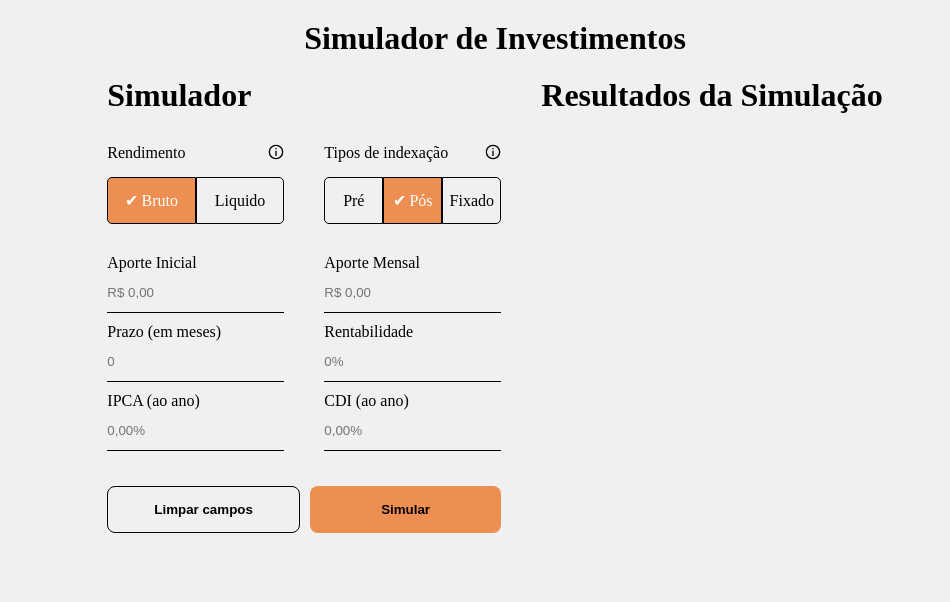
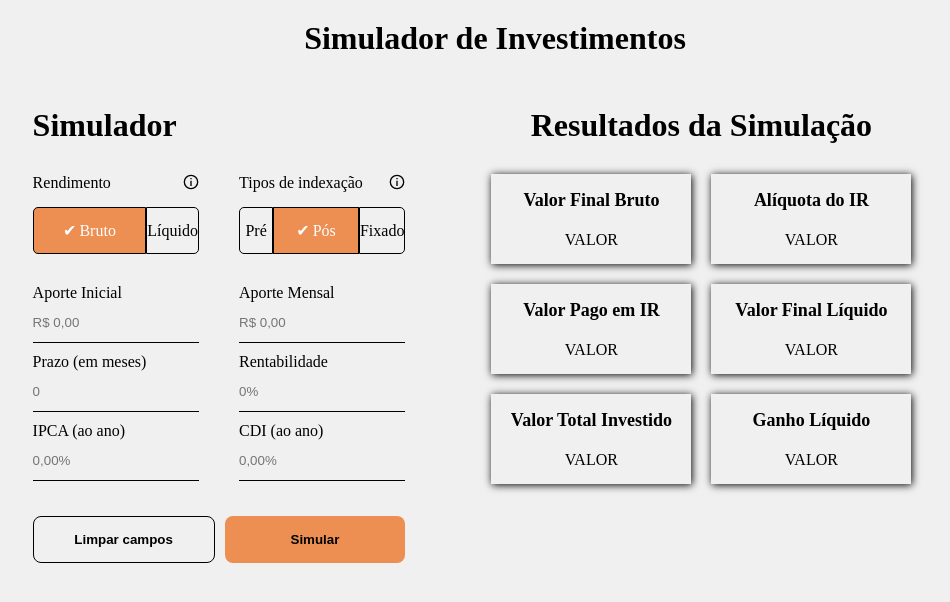
Before and after one commit to brunocabralg35/eqi-investimentos, a React (Create React App) app: page / in a window 1280 px wide. Shown: the top 602 px of the page, without its empty margins (145-1095 px from the left). Built offline with nearby package versions, Linux system fonts and the light colour scheme.

Commit message:
changed option buttons & the width of the column, created result cards

```diff
--- a/src/App.js
+++ b/src/App.js
@@ -16,10 +16,10 @@ function App() {
                 <GrCircleInformation />
               </div>
               <div className="option-box-1">
-                <input type="radio" name="question-1" value="bruto" id="bruto" checked/>
+                <input type="radio" name="question-1" value="bruto" id="bruto" checked />
                 <label for="bruto" id="bru">Bruto</label>
-                <input type="radio" name="question-1" value="liquido" id="liquido"/>
-                <label for="liquido" id="liq">Liquido</label>
+                <input type="radio" name="question-1" value="liquido" id="liquido" />
+                <label for="liquido" id="liq">Líquido</label>
               </div>
               <label for="aporte-inicial">Aporte Inicial</label>
               <input type="number" name="aporte-inicial" placeholder="R$ 0,00" />
@@ -34,11 +34,11 @@ function App() {
                 <GrCircleInformation />
               </div>
               <div className="option-box-2">
-                <input type="radio" name="question-2" value="pre" id="pre"/>
+                <input type="radio" name="question-2" value="pre" id="pre" />
                 <label for="pre" id="pr">Pré</label>
-                <input type="radio" name="question-2" value="pos" id="pos" checked/>
+                <input type="radio" name="question-2" value="pos" id="pos" checked />
                 <label for="pos" id="po">Pós</label>
-                <input type="radio" name="question-2" value="fixado" id="fixado"/>
+                <input type="radio" name="question-2" value="fixado" id="fixado" />
                 <label for="fixado" id="fix">Fixado</label>
               </div>
               <label for="aporte-mensal">Aporte Mensal</label>
@@ -57,6 +57,22 @@ function App() {
 
         <div className="Resultados">
           <h1>Resultados da Simulação</h1>
+          <div className="cards">
+            <div className="card">
+              <h2>Valor Final Bruto</h2>
+              <p>VALOR</p>
+            </div>
+            <div className="card"><h2>Alíquota do IR</h2>
+              <p>VALOR</p></div>
+            <div className="card"><h2>Valor Pago em IR</h2>
+              <p>VALOR</p></div>
+            <div className="card"><h2>Valor Final Líquido</h2>
+              <p>VALOR</p></div>
+            <div className="card"><h2>Valor Total Investido</h2>
+              <p>VALOR</p></div>
+            <div className="card"><h2>Ganho Líquido</h2>
+              <p>VALOR</p></div>
+          </div>
         </div>
 
       </div>
--- a/src/Styles/style.css
+++ b/src/Styles/style.css
@@ -32,6 +32,7 @@
       -ms-flex-direction: row;
           flex-direction: row;
   gap: 40px;
+  margin-top: 30px;
 }
 
 .simulator {
@@ -54,7 +55,6 @@
   display: -ms-flexbox;
   display: flex;
   margin-bottom: 25px;
-  width: 100%;
   gap: 40px;
 }
 
@@ -83,6 +83,7 @@
 .simulator .box-simulator .option-box-1 input:checked + label, .simulator .box-simulator .option-box-2 input:checked + label {
   background-color: #ED8E53;
   color: white;
+  width: 80%;
 }
 
 .simulator .box-simulator .option-box-1 input:checked + label::before, .simulator .box-simulator .option-box-2 input:checked + label::before {
@@ -105,7 +106,7 @@
   -webkit-box-align: center;
       -ms-flex-align: center;
           align-items: center;
-  width: 100%;
+  width: 4vw;
   height: 45px;
   border: 1px solid black;
   cursor: pointer;
@@ -137,6 +138,10 @@
   border-bottom-right-radius: 5px;
 }
 
+.simulator .box-simulator .col-1 {
+  width: 13vw;
+}
+
 .simulator .box-simulator .col-1 input[type="number"] {
   margin-bottom: 10px;
   border: none;
@@ -144,6 +149,7 @@
   background-color: transparent;
   height: 40px;
   display: block;
+  width: 100%;
 }
 
 .simulator .box-simulator .col-1 input[type="number"]::-webkit-input-placeholder {
@@ -166,6 +172,10 @@
   padding: 0px;
 }
 
+.simulator .box-simulator .col-2 {
+  width: 13vw;
+}
+
 .simulator .box-simulator .col-2 input[type="number"] {
   margin-bottom: 10px;
   border: none;
@@ -173,6 +183,7 @@
   background-color: transparent;
   height: 40px;
   display: block;
+  width: 100%;
 }
 
 .simulator input[type=number]::-webkit-inner-spin-button {
@@ -232,6 +243,58 @@
 }
 
 .Resultados {
-  width: 50%;
+  width: 40vw;
+  border-radius: 10px;
+  -webkit-box-sizing: border-box;
+          box-sizing: border-box;
+  -webkit-box-align: center;
+      -ms-flex-align: center;
+          align-items: center;
+  display: -webkit-box;
+  display: -ms-flexbox;
+  display: flex;
+  -webkit-box-orient: vertical;
+  -webkit-box-direction: normal;
+      -ms-flex-direction: column;
+          flex-direction: column;
+}
+
+.Resultados .cards {
+  margin-top: 30px;
+  display: -webkit-box;
+  display: -ms-flexbox;
+  display: flex;
+  -ms-flex-wrap: wrap;
+      flex-wrap: wrap;
+  gap: 20px;
+  -webkit-box-pack: center;
+      -ms-flex-pack: center;
+          justify-content: center;
+}
+
+.Resultados .cards .card {
+  background-color: #f0f0f0;
+  width: 200px;
+  height: 90px;
+  -webkit-box-shadow: 1px 1px 8px black;
+          box-shadow: 1px 1px 8px black;
+  display: -webkit-box;
+  display: -ms-flexbox;
+  display: flex;
+  -webkit-box-orient: vertical;
+  -webkit-box-direction: normal;
+      -ms-flex-direction: column;
+          flex-direction: column;
+  -webkit-box-pack: center;
+      -ms-flex-pack: center;
+          justify-content: center;
+  -webkit-box-align: center;
+      -ms-flex-align: center;
+          align-items: center;
+  gap: 20px;
+}
+
+.Resultados .cards .card h2 {
+  font-size: 18px;
 }
 /*# sourceMappingURL=style.css.map */
--- a/src/Styles/style.scss
+++ b/src/Styles/style.scss
@@ -21,6 +21,7 @@ $secondary-color: rgb(240, 240, 240);
     display: flex;
     flex-direction: row;
     gap: 40px;
+    margin-top: 30px;
     }
 
 }
@@ -37,8 +38,8 @@ $secondary-color: rgb(240, 240, 240);
     .box-simulator{
         display: flex;
         margin-bottom: 25px;
-        width: 100%;
         gap: 40px;
+
 
         .label-rendimento{
             display: flex;
@@ -54,6 +55,7 @@ $secondary-color: rgb(240, 240, 240);
                 &:checked + label{
                     background-color: $primary-color;
                     color: white;
+                    width: 80%;
                 }
 
                 &:checked + label::before{
@@ -71,7 +73,7 @@ $secondary-color: rgb(240, 240, 240);
                 flex-direction: row;
                 justify-content: center;
                 align-items: center;
-                width: 100%;
+                width: 4vw;
                 height: 45px;
                 border: 1px solid black;
                 cursor: pointer;
@@ -108,6 +110,7 @@ $secondary-color: rgb(240, 240, 240);
         }
 
         .col-1{
+            width: 13vw;
             input[type="number"]{
                 margin-bottom: 10px;
                 border: none;
@@ -116,6 +119,7 @@ $secondary-color: rgb(240, 240, 240);
                 // padding: 10px;
                 height: 40px;
                 display: block;
+                width: 100%;
 
                 &::placeholder{
                     margin: 0px;
@@ -125,6 +129,7 @@ $secondary-color: rgb(240, 240, 240);
         }
 
         .col-2{
+            width: 13vw;
             input[type="number"]{
                 margin-bottom: 10px;
                 border: none;
@@ -132,6 +137,7 @@ $secondary-color: rgb(240, 240, 240);
                 background-color: transparent;
                 height: 40px;
                 display: block;
+                width: 100%;
             }
         }
 
@@ -190,5 +196,38 @@ $secondary-color: rgb(240, 240, 240);
 }
 
 .Resultados{
-    width: 50%;
+    width: 40vw;
+    border-radius: 10px;
+    box-sizing: border-box;
+    align-items: center;
+    display: flex;
+    flex-direction: column;
+
+    .cards{
+        margin-top: 30px;
+        display: flex;
+        flex-wrap: wrap;
+        gap: 20px;
+        justify-content: center;
+
+        .card{
+            background-color: $secondary-color;
+            width: 200px;
+            height: 90px;
+            box-shadow: 1px 1px 8px black;
+            display: flex;
+            flex-direction: column;
+            justify-content: center;
+            align-items: center;
+            gap: 20px;
+
+            h2{
+                font-size: 18px;
+            }
+
+        }
+
+    }
+
+
 }
```
Also changed, not shown: 1 other file (tests, documents, lock files or other folders).
